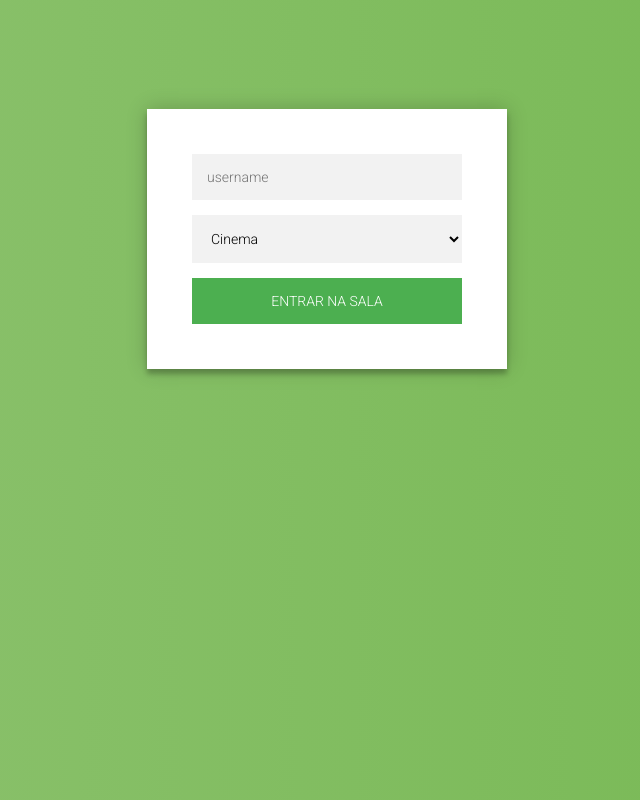
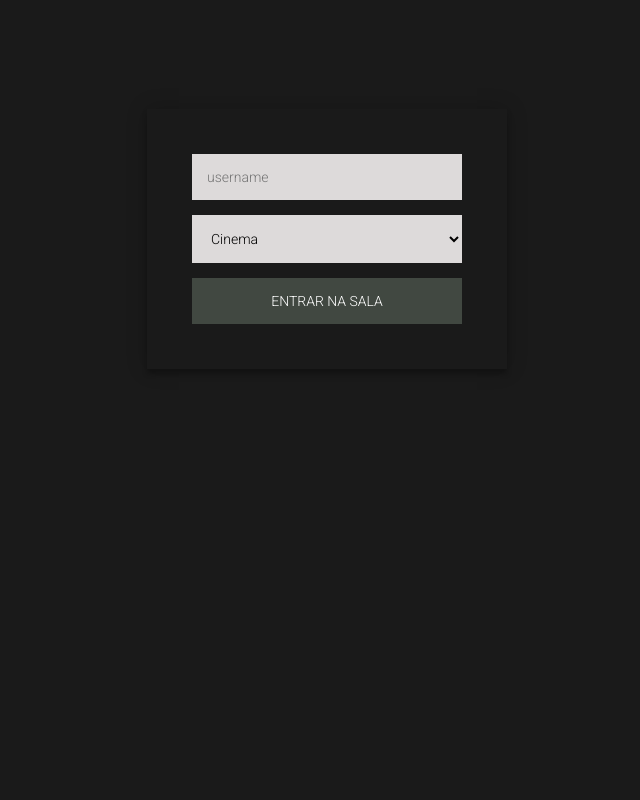
Before and after one commit to adrianoforcellini/socketchat, a website: page public/entrar.html in a window 1280 px wide. Shown: the whole page, without its empty margins (313-953 px from the left). Drawn offline with Linux system fonts and the light colour scheme.

Commit message:
css login

```diff
--- a/public/css/login.css
+++ b/public/css/login.css
@@ -4,21 +4,23 @@
   width: 360px;
   padding: 8% 0 0;
   margin: auto;
+  background: #1a1a1a;
+
 }
 .form {
   position: relative;
   z-index: 1;
-  background: #FFFFFF;
   max-width: 360px;
   margin: 0 auto 100px;
   padding: 45px;
   text-align: center;
   box-shadow: 0 0 20px 0 rgba(0, 0, 0, 0.2), 0 5px 5px 0 rgba(0, 0, 0, 0.24);
+  background: #1a1a1a;
 }
 .form input, select {
   font-family: "Roboto", sans-serif;
   outline: 0;
-  background: #f2f2f2;
+  background: #dddada;
   width: 100%;
   border: 0;
   margin: 0 0 15px;
@@ -30,7 +32,7 @@
   font-family: "Roboto", sans-serif;
   text-transform: uppercase;
   outline: 0;
-  background: #4CAF50;
+  background: #414841;
   width: 100%;
   border: 0;
   padding: 15px;
@@ -41,15 +43,15 @@
   cursor: pointer;
 }
 .form button:hover,.form button:active,.form button:focus {
-  background: #43A047;
+  background: #333833;
 }
 .form .message {
   margin: 15px 0 0;
-  color: #b3b3b3;
+  color: #7e7e7e;
   font-size: 12px;
 }
 .form .message a {
-  color: #4CAF50;
+  color: #2c332c;
   text-decoration: none;
 }
 .form .register-form {
@@ -89,11 +91,7 @@
   color: #EF3B3A;
 }
 body {
-  background: #76b852; /* fallback for old browsers */
-  background: -webkit-linear-gradient(right, #76b852, #8DC26F);
-  background: -moz-linear-gradient(right, #76b852, #8DC26F);
-  background: -o-linear-gradient(right, #76b852, #8DC26F);
-  background: linear-gradient(to left, #76b852, #8DC26F);
+  background: #1a1a1a;
   font-family: "Roboto", sans-serif;
   -webkit-font-smoothing: antialiased;
   -moz-osx-font-smoothing: grayscale;
```
